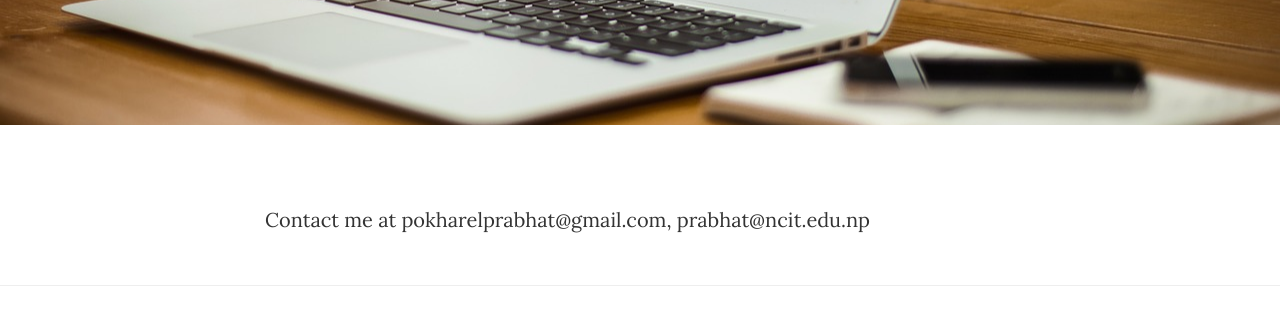
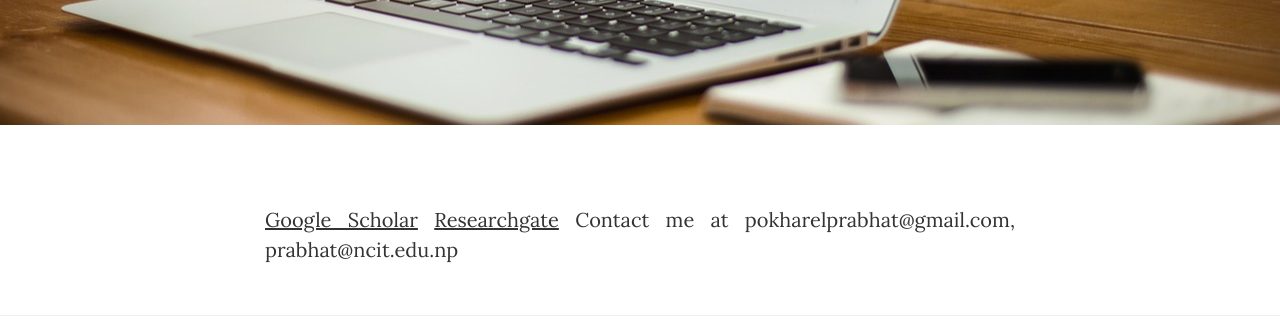
Before and after one commit to prabhatpokharel/prabhatpokharel.github.io, a website: page about.html in a window 1280 px wide. Shown: the part 323-657 px from the top of the page. Drawn offline with nearby package versions, Linux system fonts and the light colour scheme.

Commit message:
Update about.html

```diff
--- a/about.html
+++ b/about.html
@@ -88,6 +88,8 @@
         <div class="row">
             <div class="col-lg-8 col-lg-offset-2 col-md-10 col-md-offset-1">
                 <p align="justify">
+                     <a href="https://scholar.google.com/citations?hl=en&user=8HFl65MAAAAJ&view_op=list_works&authuser=3&gmla=AJsN-F6fDUUMumm54P9T9uYrBQKFmY88H9lCEG_KEGUnVVSLrYEaqayIZ_gVkjg-qigxdlCu3Gjhxg_s_pZR5QSRs5rva-qZJ3fvx_W9eH-wzCJzcIkxL3g">Google Scholar</a>
+                     <a href="hhttps://www.researchgate.net/profile/Prabhat-Pokharel-3">Researchgate</a>
 Contact me at pokharelprabhat@gmail.com, prabhat@ncit.edu.np</p>
             </div>
         </div>
```
